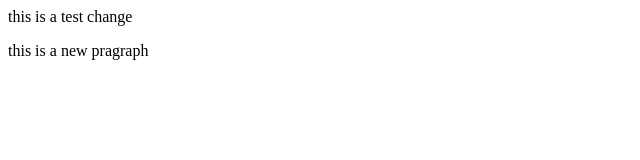
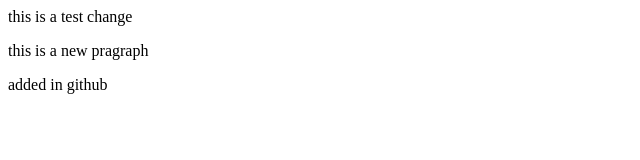
Before and after one commit to movassagh/test-repo, a plain HTML site: page index.html in a window 1280 px wide. Shown: the whole page, without its empty margins (0-640 px from the left). Drawn offline with Linux system fonts and the light colour scheme.

Commit message:
Update index.html
added an span tag in github

```diff
--- a/index.html
+++ b/index.html
@@ -10,5 +10,6 @@
     this is a test change
 
     <p>this is a new pragraph</p>
+    <span>added in github</span>
 </body>
 </html>
```
